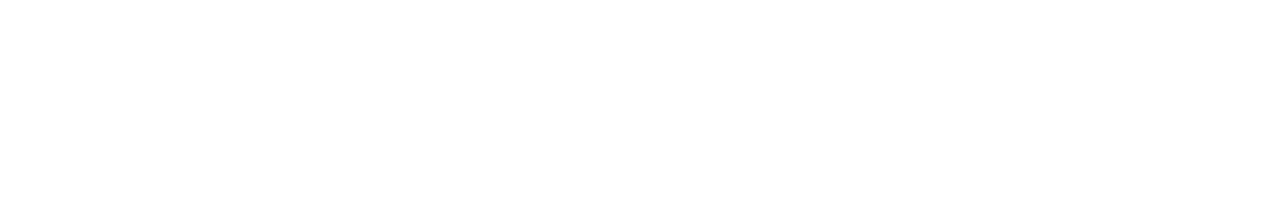
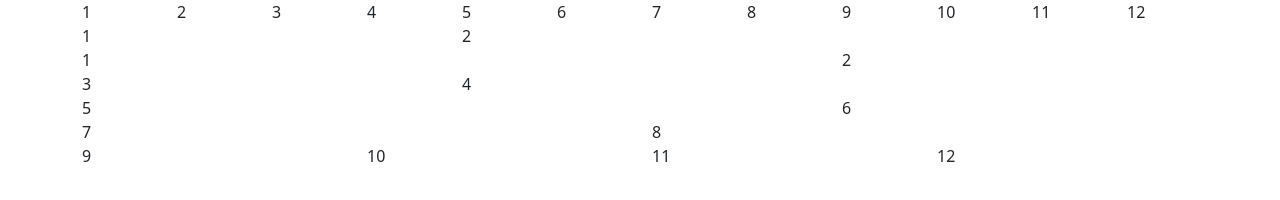
Before and after one commit to Big-Huw100/nology-coursework, a plain HTML site: page development/webdFundamentals/bootstrap/bootstrap-challenge.html in a window 1280 px wide. Drawn offline with nearby package versions, Linux system fonts and the light colour scheme.

Commit message:
Created the html containers, rows and cols

```diff
--- a/development/webdFundamentals/bootstrap/bootstrap-challenge.html
+++ b/development/webdFundamentals/bootstrap/bootstrap-challenge.html
@@ -15,7 +15,54 @@
 </head>
 <body>
 
+    <div class="container">
+        <div class="row">
+            <div class="col-1">1</div>
+            <div class="col-1">2</div>
+            <div class="col-1">3</div>
+            <div class="col-1">4</div>
+            <div class="col-1">5</div>
+            <div class="col-1">6</div>
+            <div class="col-1">7</div>
+            <div class="col-1">8</div>
+            <div class="col-1">9</div>
+            <div class="col-1">10</div>
+            <div class="col-1">11</div>
+            <div class="col-1">12</div>
+        </div>
+    </div>
 
+    <div class="container">
+        <div class="row">
+            <div class="col-4">1</div>
+            <div class="col-8">2</div>
+        </div>
+    </div>
+
+    <div class="container">
+        <div class="row">
+            <div class="col-8">1</div>
+            <div class="col-4">2</div>
+        </div>
+        <div class="row">
+            <div class="col-4">3</div>
+            <div class="col-8">4</div>
+        </div>
+        <div class="row">
+            <div class="col-8">5</div>
+            <div class="col-4">6</div>
+        </div>
+        <div class="row">
+            <div class="col-6">7</div>
+            <div class="col-6">8</div>
+        </div>
+        <div class="row">
+            <div class="col-3">9</div>
+            <div class="col-3">10</div>
+            <div class="col-3">11</div>
+            <div class="col-3">12</div>
+        </div>
+    </div>
 
 </body>
 </html>
```
